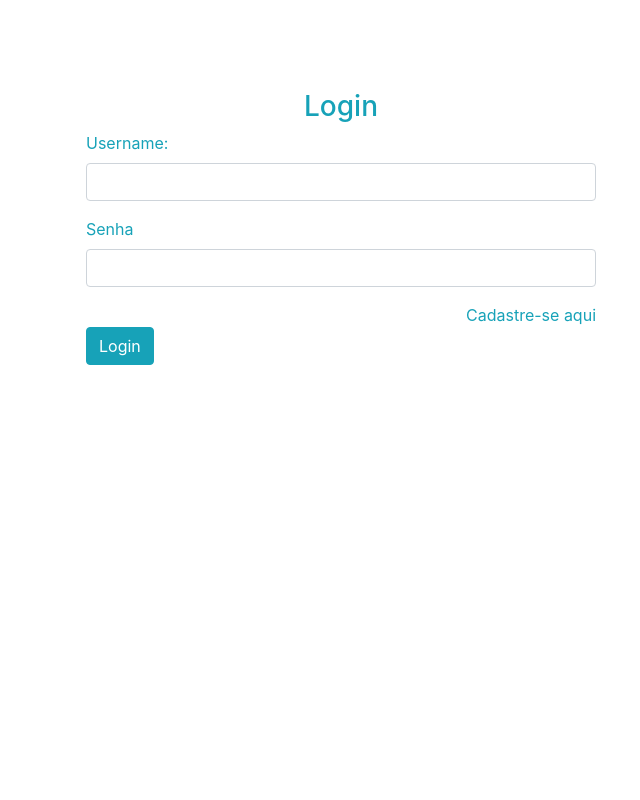
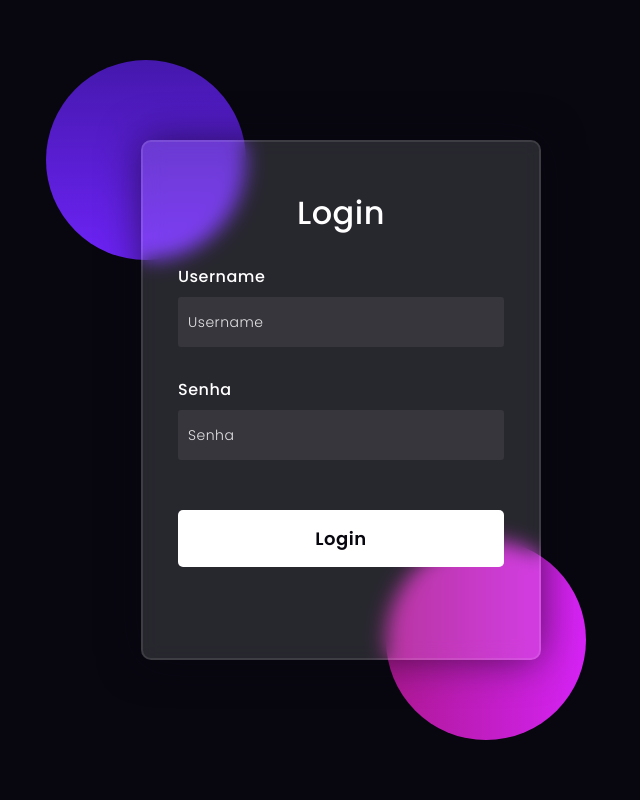
Before and after one commit to juliapcp/dressed-bank, a CodeIgniter 4 app: the page made by app/Views/usuario/login.php in a window 1280 px wide. Shown: the whole page, without its empty margins (299-939 px from the left). Run offline with PHP 8.4 and a stand-in for CodeIgniter, Linux system fonts and the light colour scheme; the template is opened without the code that fills it, so the values that code supplies are empty; some libraries are stand-ins or nearby versions.

Commit message:
Finalizado login e cadastro

```diff
--- a/app/Config/Routes.php
+++ b/app/Config/Routes.php
@@ -36,8 +36,9 @@ $routes->setAutoRoute(true);
 $routes->get('/', 'Usuario::loginUsuario');
 $routes->get('/usuario/cadastrar', 'Usuario::mostraCadastroUsuario');
 $routes->post('/usuario/cadastrar', 'Usuario::insertUsuario');
-$routes->add('/usuario/login','Usuario::loginUser');
+$routes->post('/usuario/login','Usuario::loginUser');
 
+$routes->get('/dashboard', 'Home::index');
 $routes->get('/transacao/cadastro', 'Transacao::mostraCadastro');
 
 /*
--- a/app/Models/UsuarioModel.php
+++ b/app/Models/UsuarioModel.php
@@ -36,6 +36,6 @@ class UsuarioModel extends Model
         }
     }
     public function checkUserPassword($data){
-        return $this->where(['id' => $data['id'], 'senha' =>$data['senha']])->first();
+        return $this->where(['username' => $data['username'], 'senha' =>$data['senha']])->first();
     }
 }
--- a/app/Views/usuario/login.php
+++ b/app/Views/usuario/login.php
@@ -1,50 +1,177 @@
-<link href="//maxcdn.bootstrapcdn.com/bootstrap/4.1.1/css/bootstrap.min.css" rel="stylesheet" id="bootstrap-css">
-<script src="//maxcdn.bootstrapcdn.com/bootstrap/4.1.1/js/bootstrap.min.js"></script>
-<script src="//cdnjs.cloudflare.com/ajax/libs/jquery/3.2.1/jquery.min.js"></script>
-<!------ Include the above in your HEAD tag ---------->
+<!DOCTYPE html>
+<html lang="en">
 
-<body>
+<head>
+    <!-- Design by foolishdeveloper.com -->
+    <title>Dressed Bank</title>
 
-<?php if (\Config\Services::validation()->getErrors()){?>
-    <div class="alert alert-danger" role="alert">
-    <?= \Config\Services::validation()->listErrors();?>
-    </div>
+    <link rel="preconnect" href="https://fonts.gstatic.com">
+    <link rel="stylesheet" href="https://cdnjs.cloudflare.com/ajax/libs/font-awesome/5.15.4/css/all.min.css">
+    <link href="https://fonts.googleapis.com/css2?family=Poppins:wght@300;500;600&display=swap" rel="stylesheet">
+    <?php if (\Config\Services::validation()->getErrors()) {
+    ?>
+        <div class="alert alert-danger" role="alert">
+            <?= \Config\Services::validation()->listErrors(); ?>
+        </div>
     <?php
     }
     ?>
+    <!--Stylesheet-->
+    <style media="screen">
+        *,
+        *:before,
+        *:after {
+            padding: 0;
+            margin: 0;
+            box-sizing: border-box;
+        }
 
+        body {
+            background-color: #080710;
+        }
 
+        .background {
+            width: 430px;
+            height: 520px;
+            position: absolute;
+            transform: translate(-50%, -50%);
+            left: 50%;
+            top: 50%;
+        }
 
+        .background .shape {
+            height: 200px;
+            width: 200px;
+            position: absolute;
+            border-radius: 50%;
+        }
 
+        .shape:first-child {
+            background: linear-gradient(#4518ad,
+                    #6d23f6);
+            left: -80px;
+            top: -80px;
+        }
 
-    <div id="login">
-        <h3 class="text-center text-white pt-5">Login</h3>
-        <div class="container">
-            <div id="login-row" class="row justify-content-center align-items-center">
-                <div id="login-column" class="col-md-6">
-                    <div id="login-box" class="col-md-12">
-                        <form id="login-form" class="form" action="" method="post">
-                            <h3 class="text-center text-info">Login</h3>
-                            <div class="form-group">
-                                <label for="username" class="text-info">Username:</label><br>
-                                <input type="text" name="username" id="username" class="form-control" required>
-                            </div>
-                            <div class="form-group">
-                                <label for="password" class="text-info">Senha</label><br>
-                                <input type="password" name="senha" id="password" class="form-control" required>
-                            </div>
-                            <div id="register-link" class="text-right">
-                                <a href="<?php echo base_url()?>/usuario/cadastrar" class="text-info">Cadastre-se aqui</a>
-                            </div>
-                            <div class="form-group">
+        .shape:last-child {
+            background: linear-gradient(to right,
+                    #ad1892,
+                    #d623f6);
+            right: -30px;
+            bottom: -80px;
+        }
 
-                                <input type="submit" name="submit" class="btn btn-info btn-md" value="Login">
-                            </div>
+        form {
+            height: 520px;
+            width: 400px;
+            background-color: rgba(255, 255, 255, 0.13);
+            position: absolute;
+            transform: translate(-50%, -50%);
+            top: 50%;
+            left: 50%;
+            border-radius: 10px;
+            backdrop-filter: blur(10px);
+            border: 2px solid rgba(255, 255, 255, 0.1);
+            box-shadow: 0 0 40px rgba(8, 7, 16, 0.6);
+            padding: 50px 35px;
+        }
 
-                        </form>
-                    </div>
-                </div>
-            </div>
-        </div>
+        form * {
+            font-family: 'Poppins', sans-serif;
+            color: #ffffff;
+            letter-spacing: 0.5px;
+            outline: none;
+            border: none;
+        }
+
+        form h3 {
+            font-size: 32px;
+            font-weight: 500;
+            line-height: 42px;
+            text-align: center;
+        }
+
+        label {
+            display: block;
+            margin-top: 30px;
+            font-size: 16px;
+            font-weight: 500;
+        }
+
+        input {
+            display: block;
+            height: 50px;
+            width: 100%;
+            background-color: rgba(255, 255, 255, 0.07);
+            border-radius: 3px;
+            padding: 0 10px;
+            margin-top: 8px;
+            font-size: 14px;
+            font-weight: 300;
+        }
+
+        ::placeholder {
+            color: #e5e5e5;
+        }
+
+        button {
+            margin-top: 50px;
+            width: 100%;
+            background-color: #ffffff;
+            color: #080710;
+            padding: 15px 0;
+            font-size: 18px;
+            font-weight: 600;
+            border-radius: 5px;
+            cursor: pointer;
+        }
+
+        .social {
+            margin-top: 30px;
+            display: flex;
+        }
+
+        .social div {
+            background: red;
+            width: 150px;
+            border-radius: 3px;
+            padding: 5px 10px 10px 5px;
+            background-color: rgba(255, 255, 255, 0.27);
+            color: #eaf0fb;
+            text-align: center;
+        }
+
+        .social div:hover {
+            background-color: rgba(255, 255, 255, 0.47);
+        }
+
+        .social .fb {
+            margin-left: 25px;
+        }
+
+        .social i {
+            margin-right: 4px;
+        }
+    </style>
+</head>
+
+<body>
+    <div class="background">
+        <div class="shape"></div>
+        <div class="shape"></div>
     </div>
+    <form action="/usuario/login" method="post">
+        <h3>Login</h3>
+
+        <label for="username">Username</label>
+        <input type="text" placeholder="Username" id="username" name="username" required>
+
+        <label for="senha">Senha</label>
+        <input type="password" placeholder="Senha" name="senha" required id="senha">
+
+        <button type="submit">Login</button>
+
+    </form>
 </body>
+
+</html>
```
Also changed, not shown: app/Controllers/Usuario.php (+2 -47 lines), app/Views/usuario/cadastrar.php (+167 -32 lines), public/css/signin.css (+18 -0 lines).
